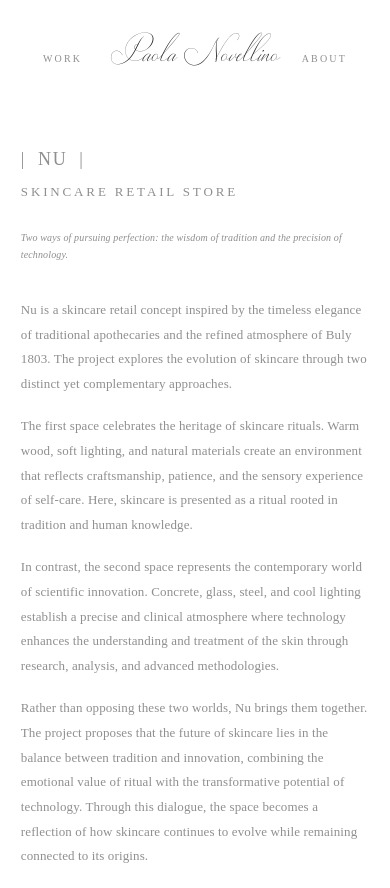
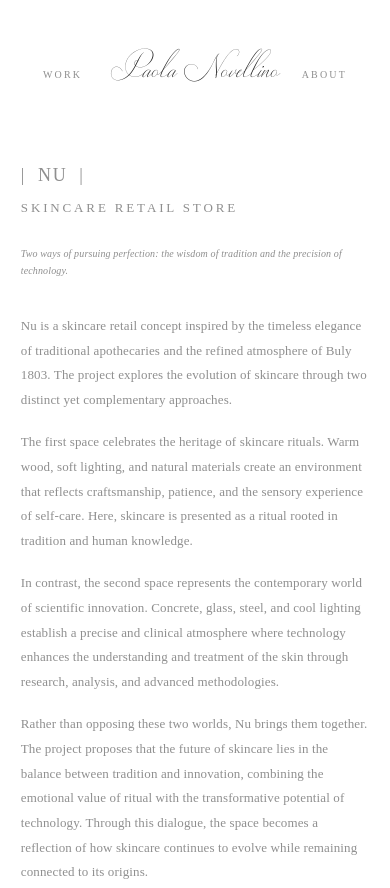
Before and after one commit to Soypaolanovellino/PaginaWeb, a website: page project.html in a window 390 px wide. Shown: the top 888 px of the page. Drawn offline with Linux system fonts and the light colour scheme.

Commit message:
Header movil: baja un poco mas todo el bloque

```diff
--- a/css/style.css
+++ b/css/style.css
@@ -513,7 +513,7 @@ a:hover { opacity: 0.45; }
        la script no se toquen al partirse. */
   .site-header,
   .page-home .site-header {
-    padding: 2.6rem calc((100% - var(--figure-w)) / 2) 1.2rem;
+    padding: 3.6rem calc((100% - var(--figure-w)) / 2) 1.2rem;
   }
   .site-header .wordmark {
     font-size: 30px;
@@ -535,8 +535,8 @@ a:hover { opacity: 0.45; }
     height: auto;
   }
   .project-info {
-    /* 9rem: despeje del header fijo móvil (más alto desde corr. 10) */
-    padding: 9rem 1.3rem 0;
+    /* 10rem: despeje del header fijo móvil (más alto desde corr. 10) */
+    padding: 10rem 1.3rem 0;
     max-width: none;
   }
   .project-carousel {
@@ -567,7 +567,7 @@ a:hover { opacity: 0.45; }
     scroll-snap-type: none;
     /* despeje del header fijo, que ahora es más alto (padding
        superior amplio + nombre que puede ir en dos líneas) */
-    padding: 9rem 0 4rem;
+    padding: 10rem 0 4rem;
   }
 
   .work-panel {
```
